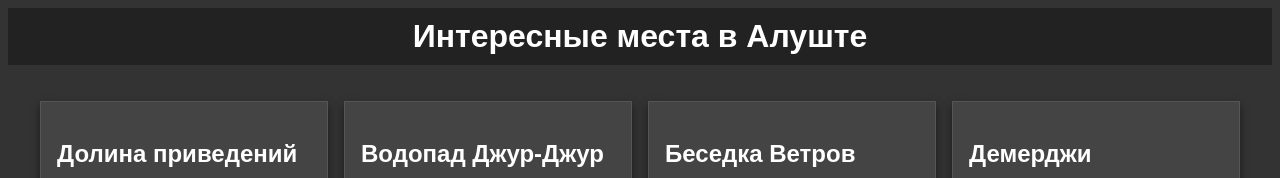
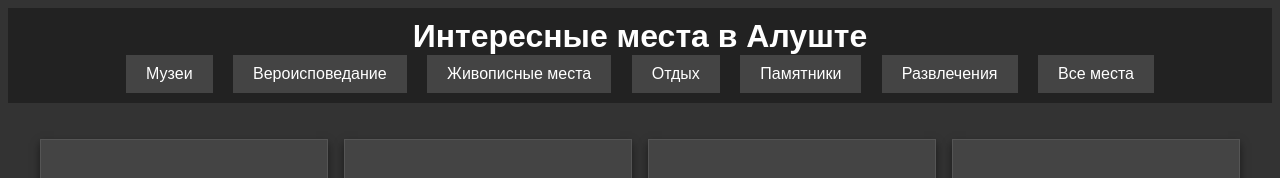
Before and after one commit to AleksandrLisitsa/siteAluahta, a plain HTML site: page index.html in a window 1280 px wide. Shown: the top 178 px of the page. Drawn offline with Linux system fonts and the light colour scheme; files that its build step writes are made by us from their sources.

Commit message:
last fix

```diff
--- a/index.html
+++ b/index.html
@@ -6,6 +6,8 @@
     <title>Интересные места в Алуште</title>
     <link rel="stylesheet" href="/siteAlushta/static/styles.css">
     <script>
+        let places = [];
+
         function openModal(place) {
             document.getElementById("modalName").innerText = place.name;
             document.getElementById("modalImage").src = place.image_url;
@@ -19,12 +21,10 @@
             document.getElementById("detailsModal").style.display = "none";
         }
 
-        function loadPlaces() {
-            fetch('places.json')
-                .then(response => response.json())
-                .then(data => {
+        function loadPlaces(category) {
             const container = document.querySelector('.card-container');
-                    data.forEach(place => {
+            container.innerHTML = '';
+            places.filter(place => !category || place.category === category).forEach(place => {
                 const card = document.createElement('div');
                 card.className = 'card';
                 card.onclick = () => openModal(place);
@@ -36,17 +36,29 @@
                 `;
                 container.appendChild(card);
             });
-                });
         }
 
-        document.addEventListener('DOMContentLoaded', loadPlaces);
+        document.addEventListener('DOMContentLoaded', () => {
+            fetch('places.json')
+                .then(response => response.json())
+                .then(data => {
+                    places = data;
+                    loadPlaces();
+                });
+        });
     </script>
 </head>
 <body>
     <header>
         <h1>Интересные места в Алуште</h1>
         <nav>
-            <!-- Кнопки навигации остаются такими же -->
+            <button onclick="loadPlaces('Музеи')">Музеи</button>
+            <button onclick="loadPlaces('Вероисповедание')">Вероисповедание</button>
+            <button onclick="loadPlaces('Живописные места')">Живописные места</button>
+            <button onclick="loadPlaces('Отдых')">Отдых</button>
+            <button onclick="loadPlaces('Памятники')">Памятники</button>
+            <button onclick="loadPlaces('Развлечения')">Развлечения</button>
+            <button onclick="loadPlaces()">Все места</button>
         </nav>
     </header>
     <main>
```
Lines whose indentation alone changed are shown as unchanged.
